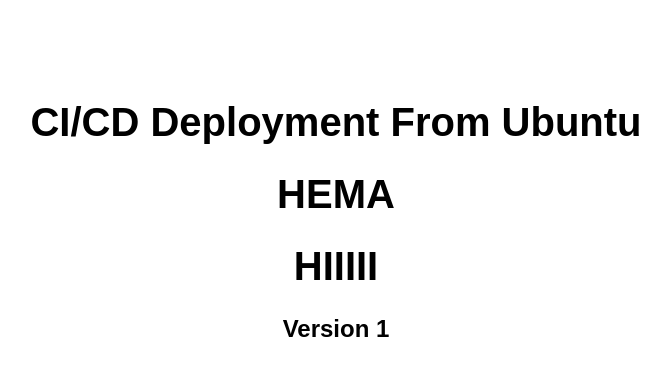
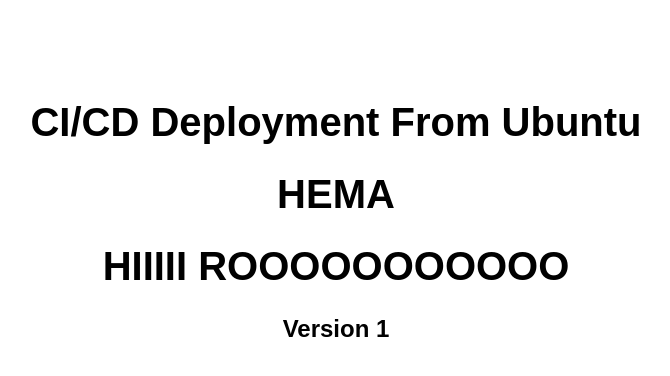
Before and after one commit to Hemalatharames/jenkins-cicd-project, a plain HTML site: page index.html in a window 1280 px wide. Shown: the whole page, without its empty margins (304-974 px from the left). Drawn offline with Linux system fonts and the light colour scheme.

Commit message:
Update website from Ubuntu

```diff
--- a/index.html
+++ b/index.html
@@ -9,7 +9,7 @@
 
     <h1>CI/CD Deployment From Ubuntu</h1>
     <h1>HEMA</h1>
-    <h1>HIIIII<h1>
+    <h1>HIIIII ROOOOOOOOOOO<h1>
     <p>Version 1</p>
 
 </body>
```
